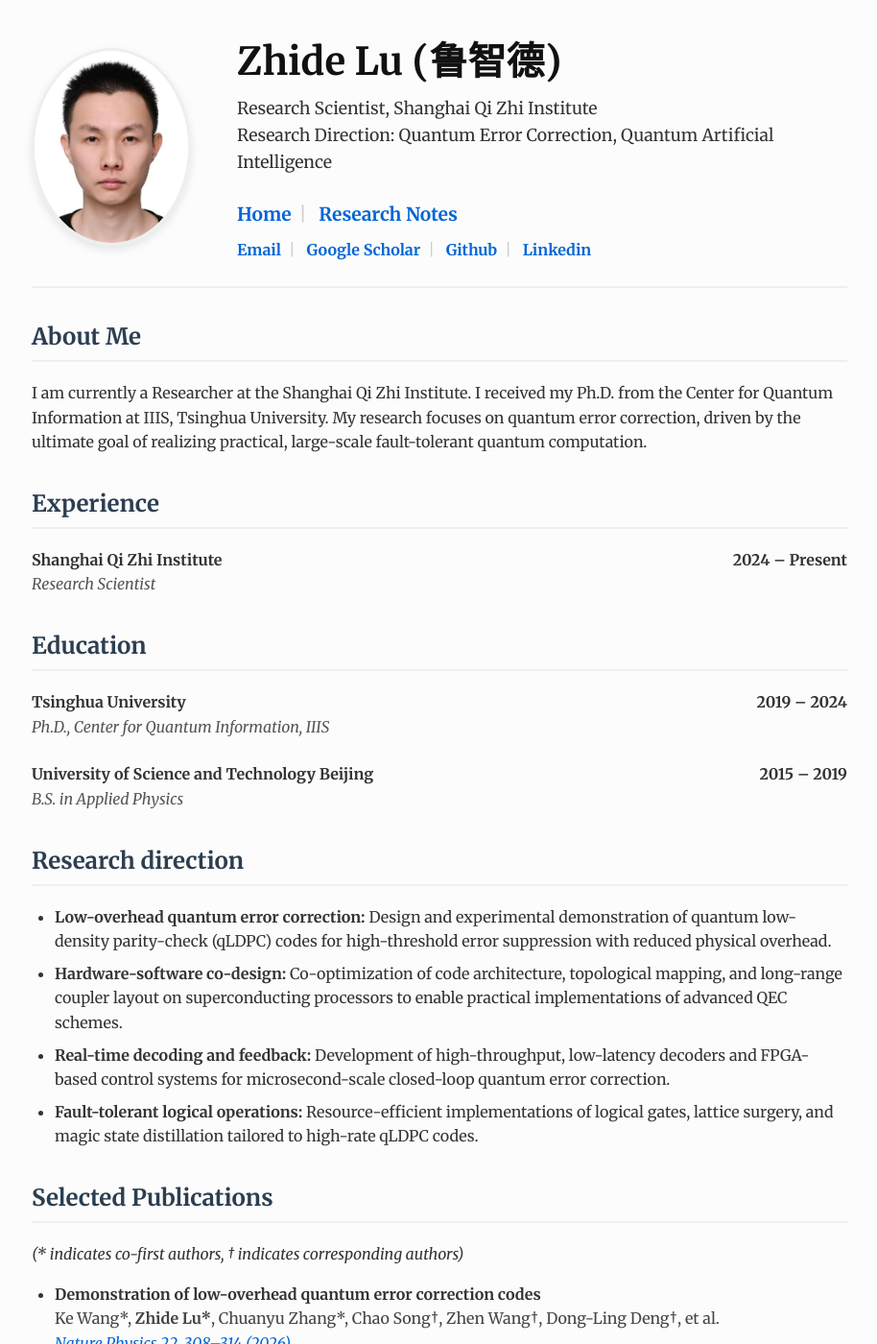
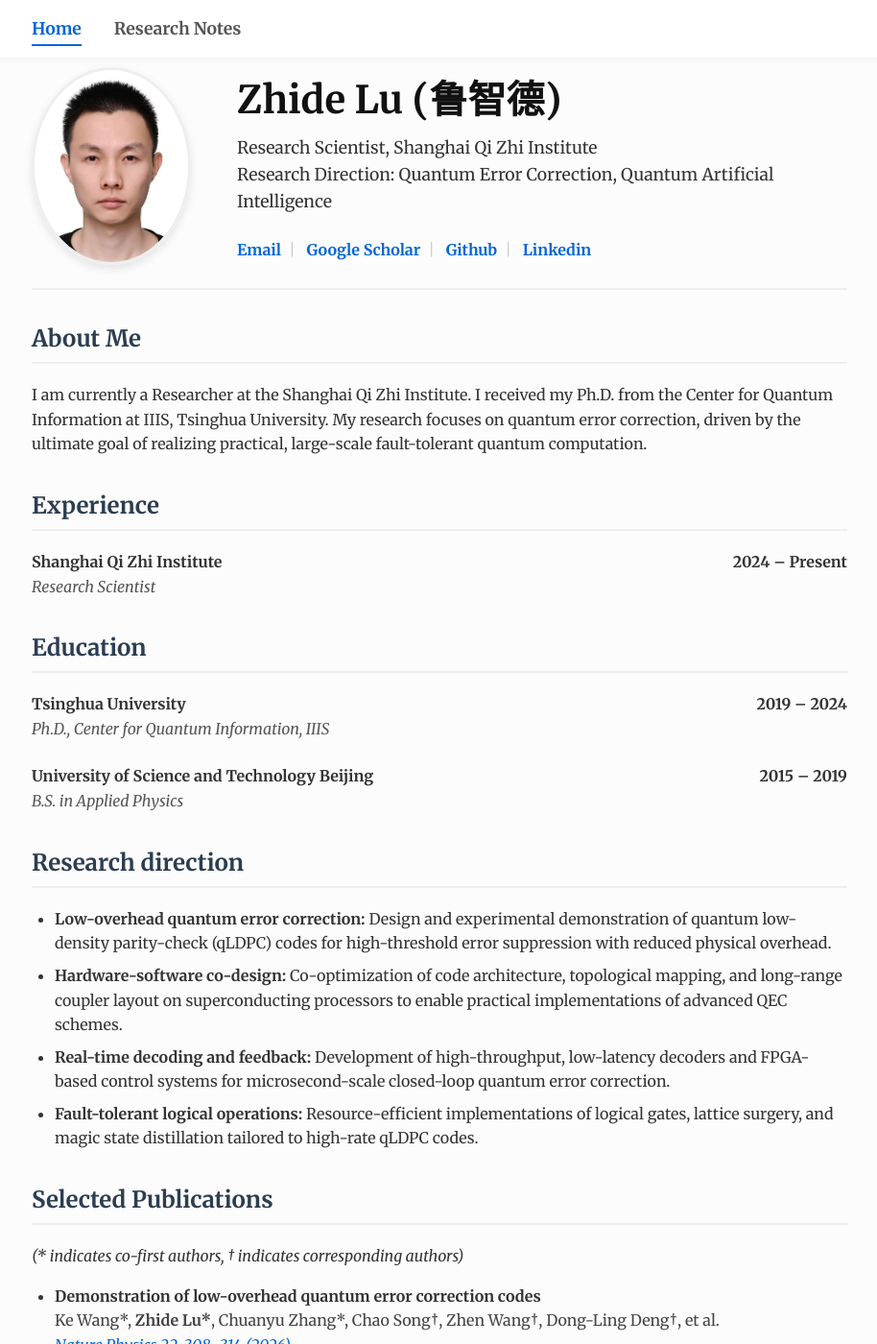
Before and after one commit to ZhideLu/ZhideLu.github.io, a Jekyll site: the page index.html, which Jekyll copies as it is, in a window 1280 px wide and 1400 px high. Shown: the whole window at 96% size, without its empty margins (182-1096 px from the left). Built offline with Jekyll 4.4.1, drawn with Linux system fonts in a browser that asks for light colours.

Commit message:
Update index.html

```diff
--- a/index.html
+++ b/index.html
@@ -10,8 +10,9 @@
     <link href="https://fonts.googleapis.com/css2?family=Merriweather:ital,wght@0,300;0,400;0,700;0,900;1,300;1,400;1,700;1,900&display=swap" rel="stylesheet">
 
     <style>
+        /* 1. 为整个页面增加顶部边距，防止内容被固定的导航栏遮挡 */
         body {
-            /* 将后备字体改为 serif，因为 Merriweather 是衬线字体 */
+            padding-top: 70px !important;
             font-family: 'Merriweather', serif;
             line-height: 1.6;
             color: #333;
@@ -21,36 +22,80 @@
             background-color: #fcfcfc;
         }
 
-        /* --- 修改开始：Header 布局控制 --- */
+        /* 2. 导航栏外层容器：固定在顶部 (这是你之前漏掉的最关键的代码) */
+        .top-nav {
+            position: fixed;
+            top: 0;
+            left: 0;
+            width: 100%;
+            height: 60px;
+            background-color: rgba(255, 255, 255, 0.95);
+            box-shadow: 0 2px 10px rgba(0,0,0,0.05);
+            z-index: 1000;
+            display: flex;
+            align-items: center;
+        }
+
+        /* 3. 内部限宽容器：与你页面的 850px 宽度对齐 */
+        .nav-container {
+            max-width: 850px;
+            width: 100%;
+            margin: 0 auto;
+            padding: 0 2rem;
+            display: flex;
+            justify-content: flex-start;
+        }
+
+        /* 4. 链接样式 */
+        .nav-links a {
+            text-decoration: none;
+            color: #555;
+            font-weight: 600;
+            font-size: 1.1rem;
+            margin-right: 30px;
+            padding: 5px 0;
+            transition: color 0.3s ease;
+            border-bottom: 2px solid transparent;
+        }
+
+        /* 5. 鼠标悬停效果 */
+        .nav-links a:hover {
+            color: #0366d6;
+        }
+
+        /* 6. 当前所在页面的高亮效果 (Active State) */
+        .nav-links a.active {
+            color: #0366d6;
+            border-bottom: 2px solid #0366d6;
+        }
+
+        /* --- Header 布局控制 --- */
         header {
             display: flex;
-            align-items: center; /* 垂直居中对齐照片和文字 */
-            gap: 3rem; /* 照片和文字之间的间距 */
+            align-items: center;
+            gap: 3rem;
             margin-bottom: 2rem;
-            border-bottom: 2px solid #eee; /* 在整个 Header 下方加线，更有整体感 */
+            border-bottom: 2px solid #eee;
             padding-bottom: 1.5rem;
         }
 
-        /* 个人照片样式 */
         .profile-photo {
-            width: 160px; /* 照片显示宽度 */
-            height: 200px; /* 照片显示高度，设为和宽度一样 */
-            border-radius: 50%; /* 让照片变成圆形 */
-            object-fit: cover; /* 确保照片在圆形区域内正确填充，不拉伸 */
-            border: 3px solid #eee; /* 给照片加一个淡灰色边框 */
-            box-shadow: 0 4px 10px rgba(0,0,0,0.1); /* 添加淡阴影，让照片更立体 */
-            flex-shrink: 0; /* 防止照片在窄屏下被压缩 */
+            width: 160px;
+            height: 200px;
+            border-radius: 50%;
+            object-fit: cover;
+            border: 3px solid #eee;
+            box-shadow: 0 4px 10px rgba(0,0,0,0.1);
+            flex-shrink: 0;
         }
 
-        /* 文字内容容器，占据剩余空间 */
         .header-text {
             flex-grow: 1;
         }
-        /* --- 修改结束 --- */
 
         h1 {
             font-size: 2.5rem;
-            margin-top: 0; /* 去掉 H1 默认的顶部边距 */
+            margin-top: 0;
             margin-bottom: 0.2rem;
             color: #111;
         }
@@ -78,12 +123,12 @@
             margin-bottom: 1.5rem;
         }
         .contact-links a {
-            margin-right: 8px; /* 调整链接和竖线之间的间距 */
+            margin-right: 8px;
             font-weight: bold;
         }
         .contact-links span {
             color: #ccc;
-            margin-right: 8px; /* 调整竖线后面的间距 */
+            margin-right: 8px;
         }
 
         .entry {
@@ -122,6 +167,15 @@
 </head>
 <body>
 
+    <nav class="top-nav">
+        <div class="nav-container">
+            <div class="nav-links">
+                <a href="index.html" class="active">Home</a>
+                <a href="notes.html">Research Notes</a>
+            </div>
+        </div>
+    </nav>
+
     <header>
         <img src="zhidelu.jpg" alt="Zhide Lu's Portrait" class="profile-photo">
 
@@ -132,11 +186,6 @@
                 Research Direction: Quantum Error Correction, Quantum Artificial Intelligence
             </div>
 
-            <div class="contact-links" style="margin-bottom: 10px; font-size: 1.2rem;">
-                <a href="index.html">Home</a><span>|</span>
-                <a href="notes.html">Research Notes</a>
-            </div>
-
             <div class="contact-links">
                 <a href="mailto:zhide.lu1997@gmail.com">Email</a><span>|</span>
                 <a href="https://scholar.google.com/citations?user=0Q_l6w8AAAAJ&hl=zh-CN" target="_blank">Google Scholar</a><span>|</span>
@@ -144,7 +193,7 @@
                 <a href="https://www.linkedin.com/in/zhide-lu-3551b2240/" target="_blank">Linkedin</a>
             </div>
         </div>
-        </header>
+    </header>
 
     <section id="about">
         <h2>About Me</h2>
```
